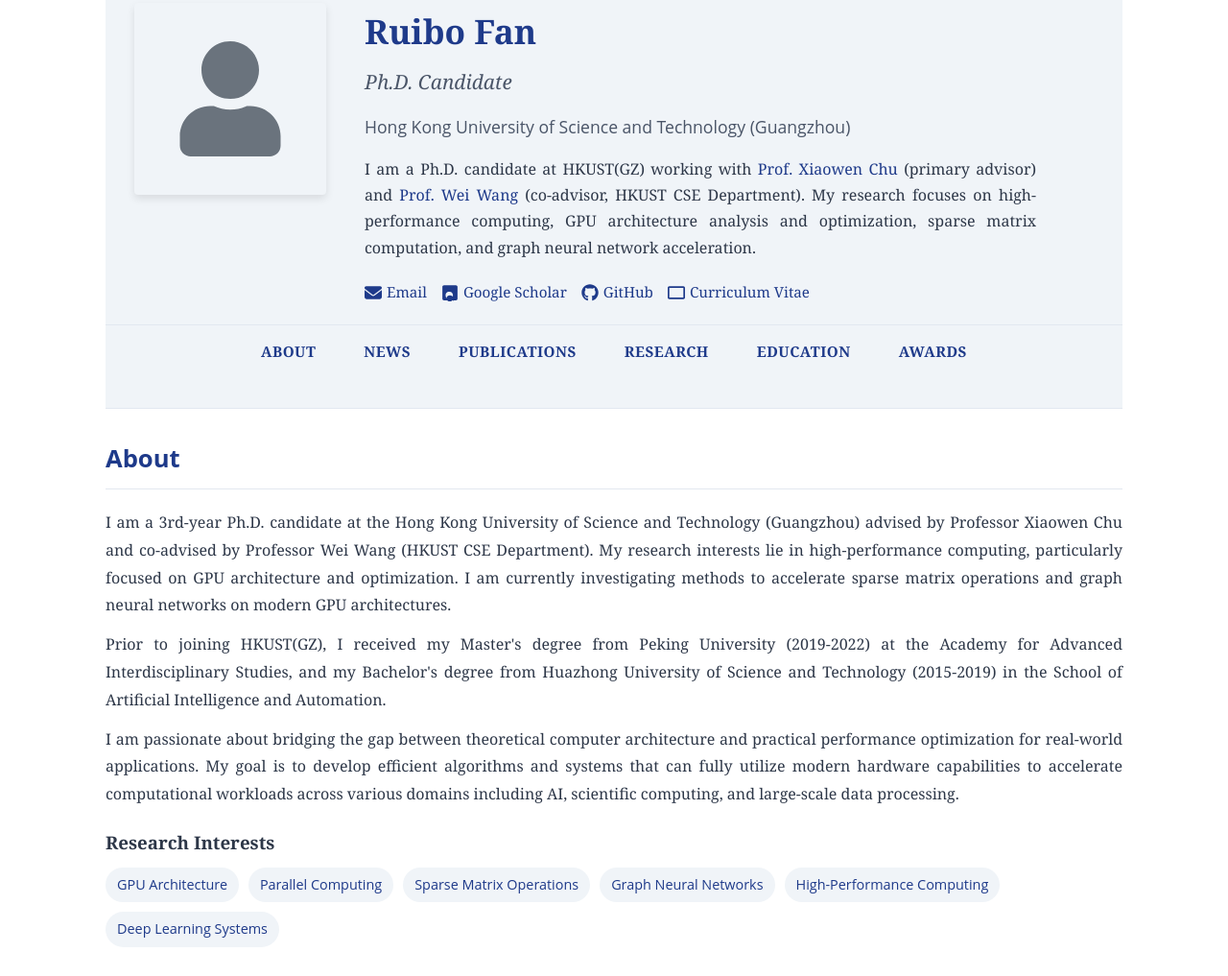
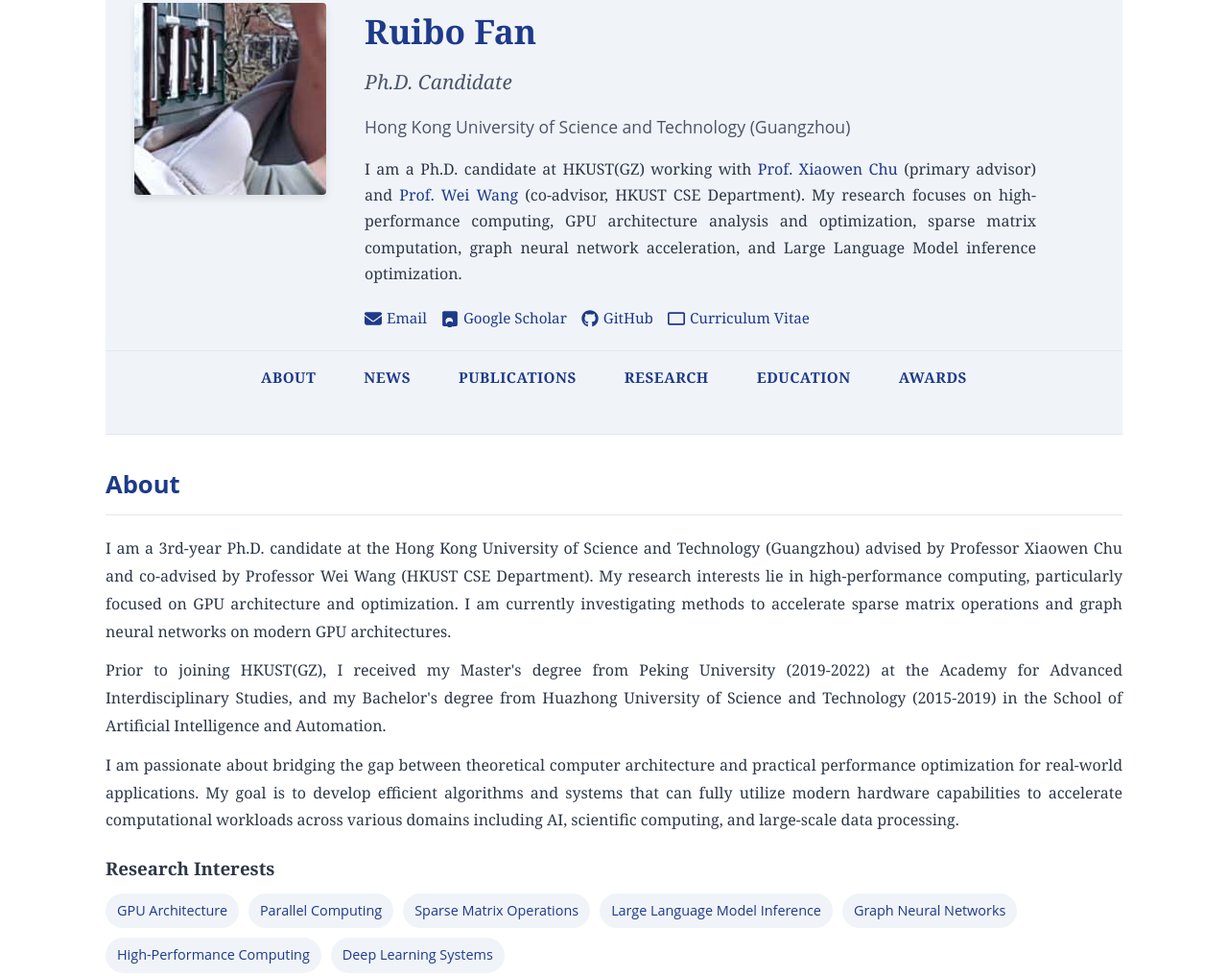
Before and after one commit to fan1997/ruibo.fan.github.io, a plain HTML site: page index.html in a window 1280 px wide. Shown: the part 47-1064 px from the top of the page at 96% size. Drawn offline with Linux system fonts and the light colour scheme.

Commit message:
Update index.html

```diff
--- a/index.html
+++ b/index.html
@@ -447,16 +447,17 @@
         <header>
             <div class="profile-container">
                 <div class="profile-pic">
-                    <svg xmlns="http://www.w3.org/2000/svg" viewBox="0 0 448 512">
+                    <img src="images/me.jpg" alt="Ruibo Fan">
+<!--                     <svg xmlns="http://www.w3.org/2000/svg" viewBox="0 0 448 512">
                         <path d="M224 256c70.7 0 128-57.3 128-128S294.7 0 224 0 96 57.3 96 128s57.3 128 128 128zm89.6 32h-16.7c-22.2 10.2-46.9 16-72.9 16s-50.6-5.8-72.9-16h-16.7C60.2 288 0 348.2 0 422.4V464c0 26.5 21.5 48 48 48h352c26.5 0 48-21.5 48-48v-41.6c0-74.2-60.2-134.4-134.4-134.4z"/>
-                    </svg>
+                    </svg> -->
                 </div>
                 <div class="profile-info">
                     <h1>Ruibo Fan</h1>
                     <p class="position">Ph.D. Candidate</p>
                     <p class="institution">Hong Kong University of Science and Technology (Guangzhou)</p>
                     <p>
-                        I am a Ph.D. candidate at HKUST(GZ) working with <a href="https://sites.google.com/view/chuxiaowen/">Prof. Xiaowen Chu</a> (primary advisor) and <a href="https://cse.hkust.edu.hk/~weiwa/">Prof. Wei Wang</a> (co-advisor, HKUST CSE Department). My research focuses on high-performance computing, GPU architecture analysis and optimization, sparse matrix computation, and graph neural network acceleration.
+                        I am a Ph.D. candidate at HKUST(GZ) working with <a href="https://sites.google.com/view/chuxiaowen/">Prof. Xiaowen Chu</a> (primary advisor) and <a href="https://cse.hkust.edu.hk/~weiwa/">Prof. Wei Wang</a> (co-advisor, HKUST CSE Department). My research focuses on high-performance computing, GPU architecture analysis and optimization, sparse matrix computation, graph neural network acceleration, and Large Language Model inference optimization.
                     </p>
                     <div class="contact-info">
                         <a href="mailto:ruibo.fan@connect.hkust-gz.edu.cn" class="contact-item">
@@ -512,6 +513,7 @@
                     <span class="interest-tag">GPU Architecture</span>
                     <span class="interest-tag">Parallel Computing</span>
                     <span class="interest-tag">Sparse Matrix Operations</span>
+                    <span class="interest-tag">Large Language Model Inference</span>
                     <span class="interest-tag">Graph Neural Networks</span>
                     <span class="interest-tag">High-Performance Computing</span>
                     <span class="interest-tag">Deep Learning Systems</span>
```
